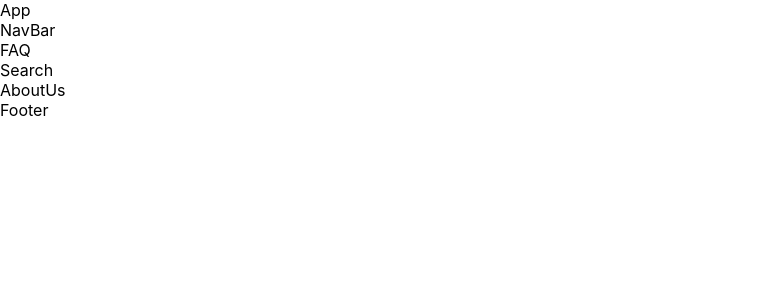
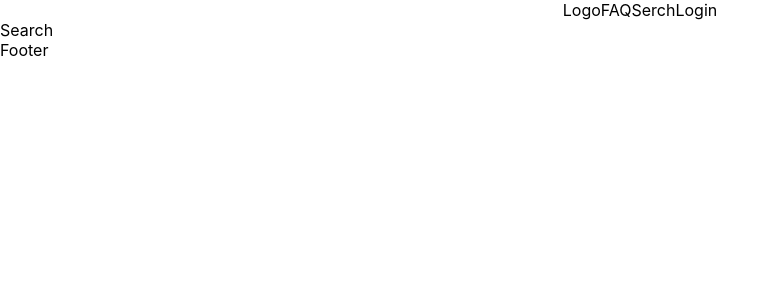
Before and after one commit to AmeyaKulkarni2001/pet-adoption-app, a React (Create React App) app: page / in a window 1280 px wide. Shown: the top 300 px of the page, without its empty margins (0-779 px from the left). Built offline with nearby package versions, Linux system fonts and the light colour scheme.

Commit message:
boiler plate

```diff
--- a/src/App.js
+++ b/src/App.js
@@ -1,12 +1,13 @@
 import React from 'react'
 import NavBar from './components/NavBar'
 import Footer from './components/Footer'
+import Search from './components/Search'
 
 function App() {
   return (
     <div>
-      App
       <NavBar />
+      <Search />
       <Footer />
     </div>
   )
--- /dev/null
+++ b/src/components/NavBar.css
@@ -0,0 +1,4 @@
+#nav-container {
+    display: flex;
+    justify-content: center;
+  }
--- a/src/components/NavBar.js
+++ b/src/components/NavBar.js
@@ -1,17 +1,20 @@
-import React from 'react'
-import FAQ from './FAQ'
-import Search from './Search'
-import AboutUs from './AboutUs'
+import React from "react";
+import FAQ from "./FAQ";
+import Search from "./Search";
+import AboutUs from "./AboutUs";
+import "./NavBar.css"
 
 function NavBar() {
   return (
-    <div>
-        NavBar
-        <FAQ />
-        <Search />
-        <AboutUs />
-    </div>
-  )
+    <>
+      <div id="nav-container">
+        <div>Logo</div>
+        <div>FAQ</div>
+        <div>Serch</div>
+        <div>Login</div>
+      </div>
+    </>
+  );
 }
 
-export default NavBar
+export default NavBar;
```
Also changed, not shown: src/App.css (deleted, +0 -38 lines).
